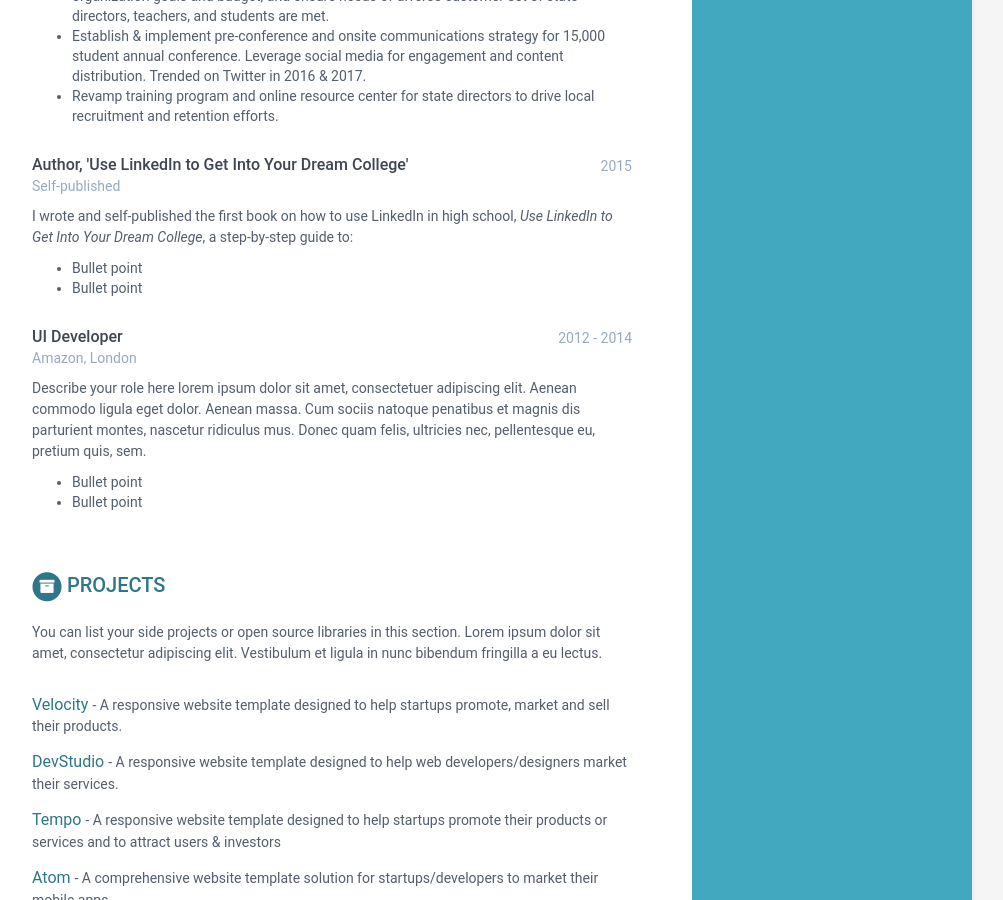
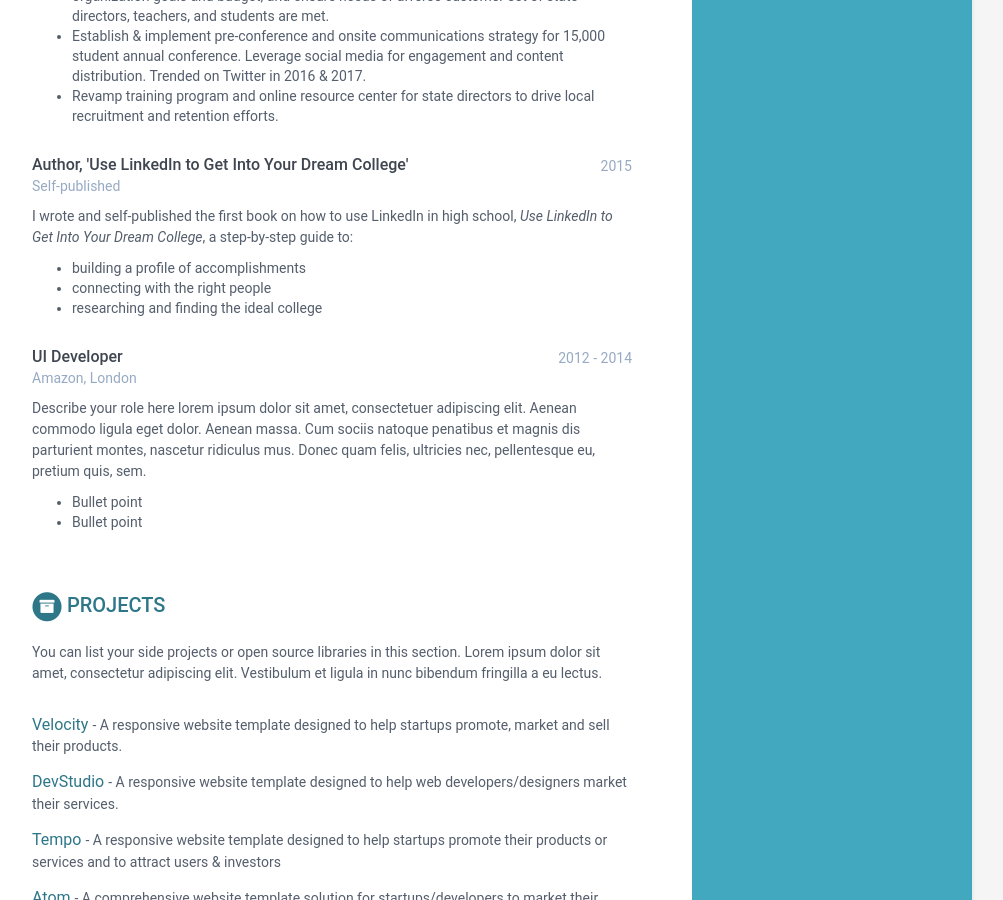
Before and after one commit to CurtComber/resume, a Jekyll site: the page built from index.html, in a window 1280 px wide and 900 px high, scrolled down 1050 px. Shown: the whole window, without its empty margins (168-1171 px from the left). Built offline with Jekyll 4.4.1, drawn with Linux system fonts in a browser that asks for light colours.

Commit message:
Update data.yml

```diff
--- a/_data/data.yml
+++ b/_data/data.yml
@@ -86,8 +86,9 @@ experiences:
       details: |
         I wrote and self-published the first book on how to use LinkedIn in high school, <i>Use LinkedIn to Get Into Your Dream College</i>, a step-by-step guide to:
 
-          - Bullet point
-          - Bullet point
+          - building a profile of accomplishments
+          - connecting with the right people
+          - researching and finding the ideal college
 
     - role: UI Developer
       time: 2012 - 2014
```
